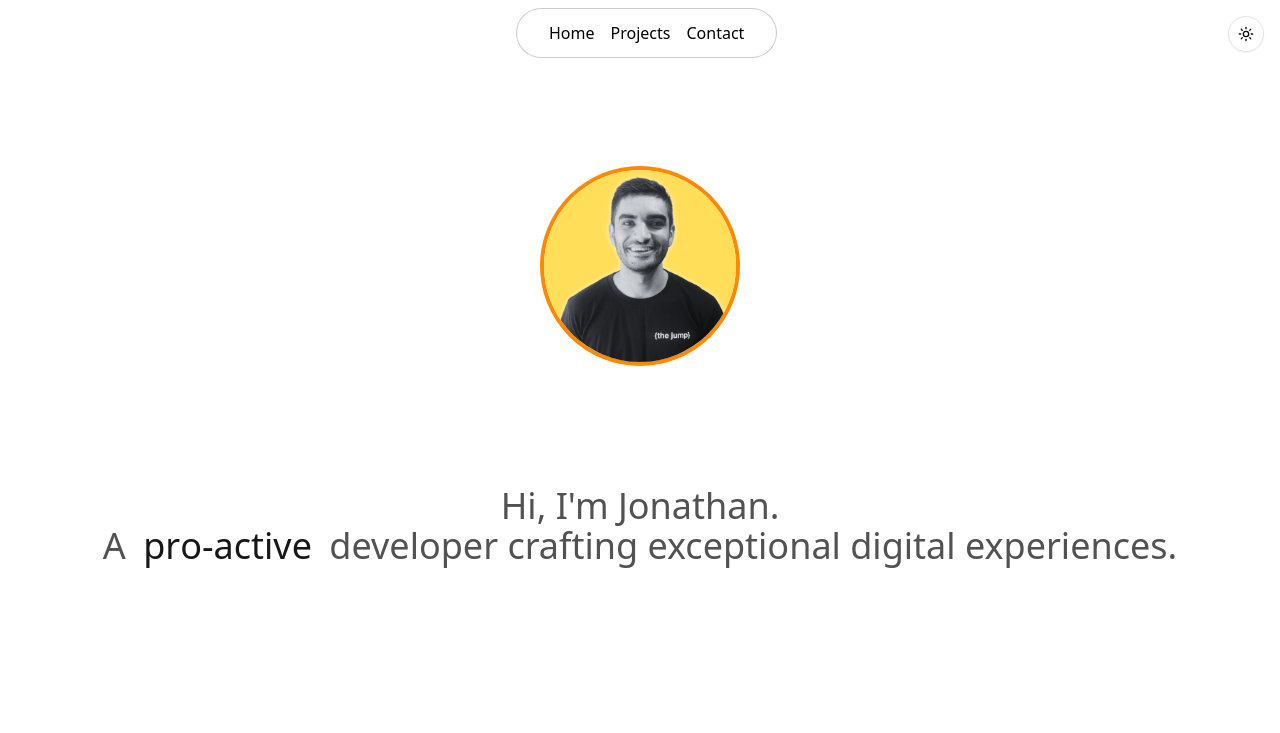
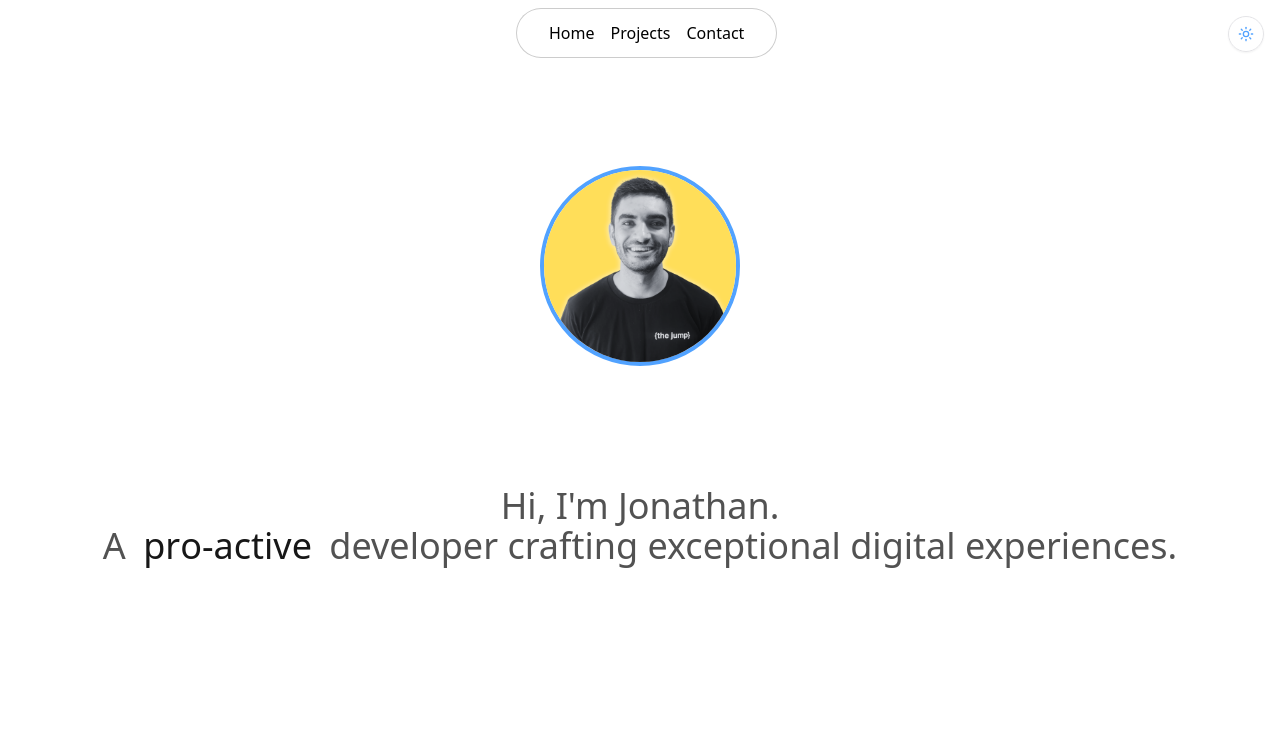
Before and after one commit to JonathanBanerjee/portfolio, a Next.js app: page / in a window 1280 px wide. Shown: the top 733 px of the page. Built offline with nearby package versions, Linux system fonts and the light colour scheme.

Commit message:
fixing dark mode colours

```diff
--- a/components/ui/avatar.tsx
+++ b/components/ui/avatar.tsx
@@ -15,7 +15,7 @@ function Avatar({
       <AvatarPrimitive.Root
         data-slot="avatar"
         className={cn(
-          "relative flex size-50 shrink-0 overflow-hidden rounded-full border-solid border-orange-400 border-y-4 border-x-4  rounded-full",
+          "relative flex size-50 shrink-0 overflow-hidden rounded-full border-solid border-blue-400 dark:border-orange-400 border-y-4 border-x-4  rounded-full",
           className
         )}
         {...props}
--- a/components/ui/mode-toggle.tsx
+++ b/components/ui/mode-toggle.tsx
@@ -14,11 +14,11 @@ export function ModeToggle() {
       <Button
         variant="outline"
         size="icon"
-        className="rounded-full"
+        className="rounded-full bg-neutral-0 hover:bg-stone-400 dark:bg-neutral-950 dark:hover:bg-gray-400"
         onClick={() => setTheme(theme === "light" ? "dark" : "light")}
       >
-        <Sun className="h-[1.2rem] w-[1.2rem] rotate-0 scale-100 transition-all dark:-rotate-90 dark:scale-0" />
-        <Moon className="absolute h-[1.2rem] w-[1.2rem] rotate-90 scale-0 transition-all dark:rotate-0 dark:scale-100" />
+        <Sun className="h-[1.2rem] w-[1.2rem] rotate-0 scale-100 transition-all text-blue-400  dark:-rotate-90 dark:scale-0" />
+        <Moon className="absolute h-[1.2rem] w-[1.2rem] rotate-90 scale-0 transition-all  dark:text-orange-400 dark:rotate-0 dark:scale-100" />
         <span className="sr-only">Toggle theme</span>
       </Button>
     </div>
```
